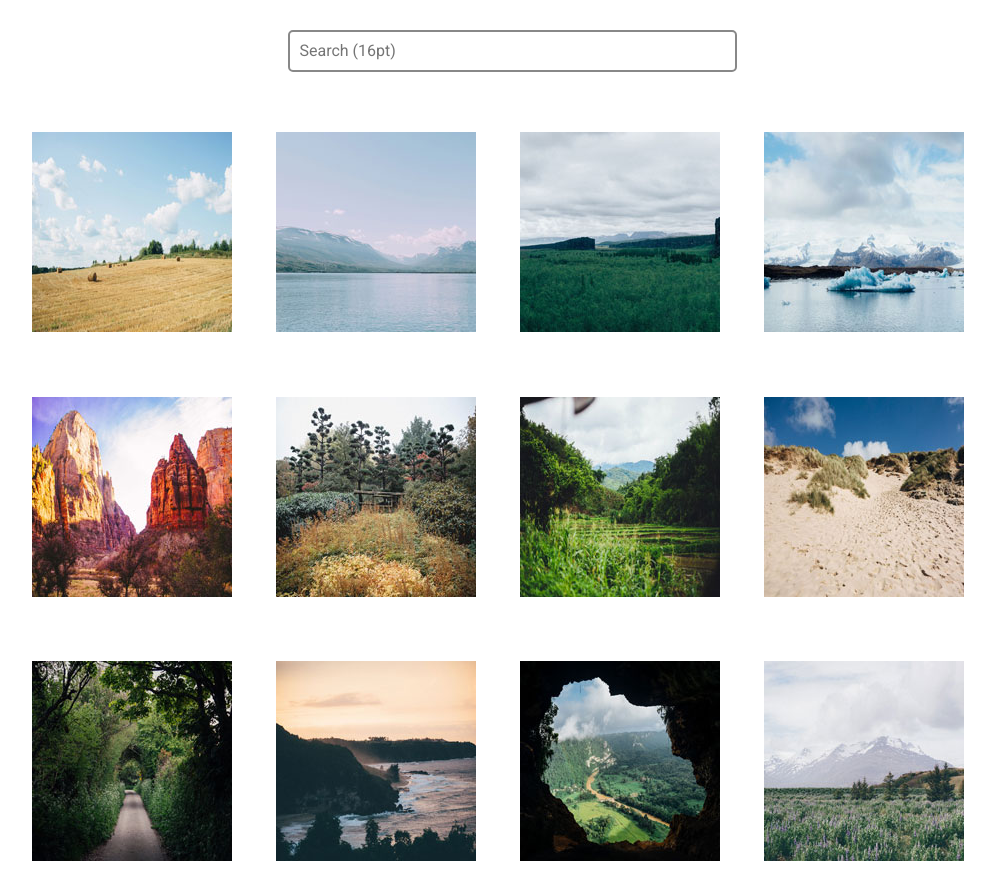
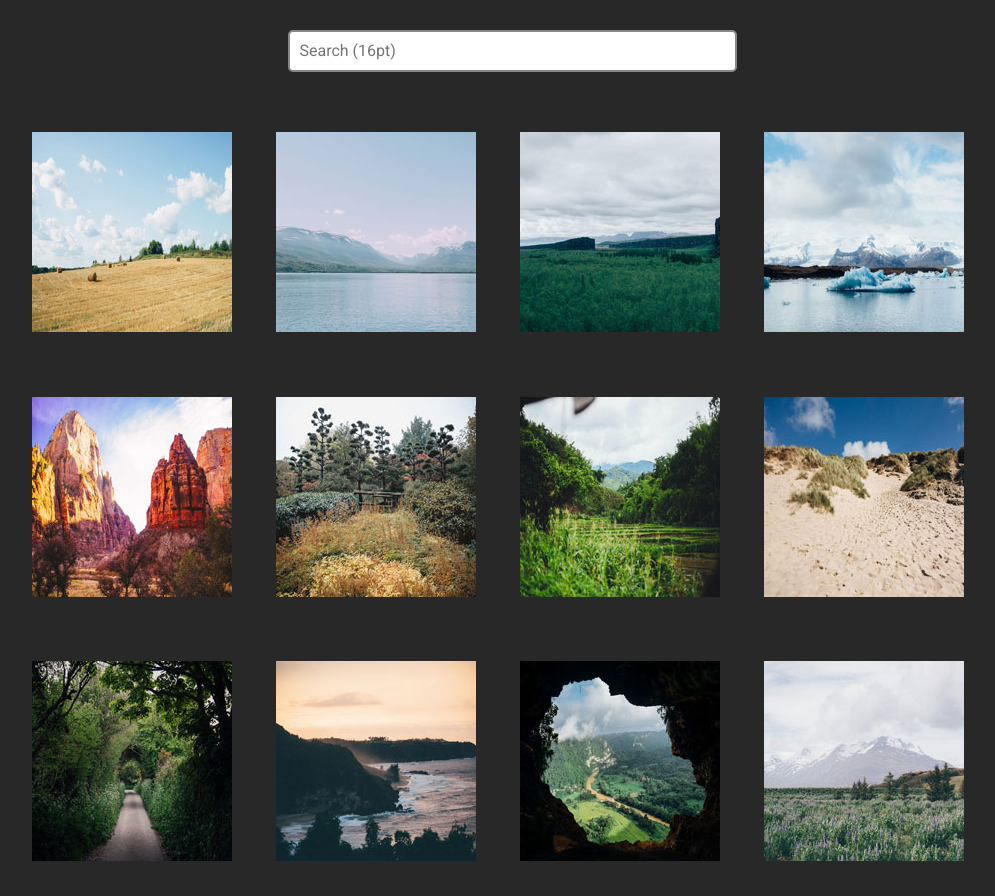
Before and after one commit to j-nordell/FEWD-Project5, a plain HTML site: page index.html in a window 1280 px wide. Shown: the whole page, without its empty margins (128-1123 px from the left). Drawn offline with Linux system fonts and the dark colour scheme.

Commit message:
Added media query for dark-mode enabled devices

```diff
--- a/css/styles.css
+++ b/css/styles.css
@@ -60,4 +60,11 @@ a img {
     #search {
         min-width: 425px;
     }
+
+    @media (prefers-color-scheme: dark) {
+        body {
+            background-color: rgb(40, 40, 40);
+            color: rgb(210, 210, 210);
+        }
+    }
 }
```
